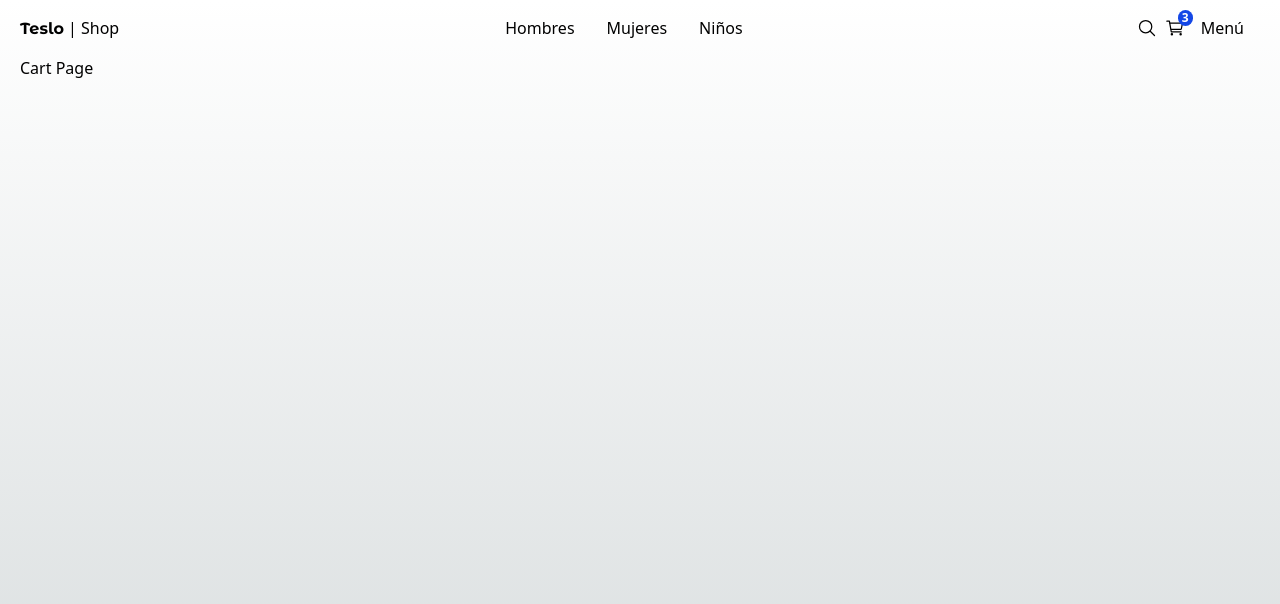
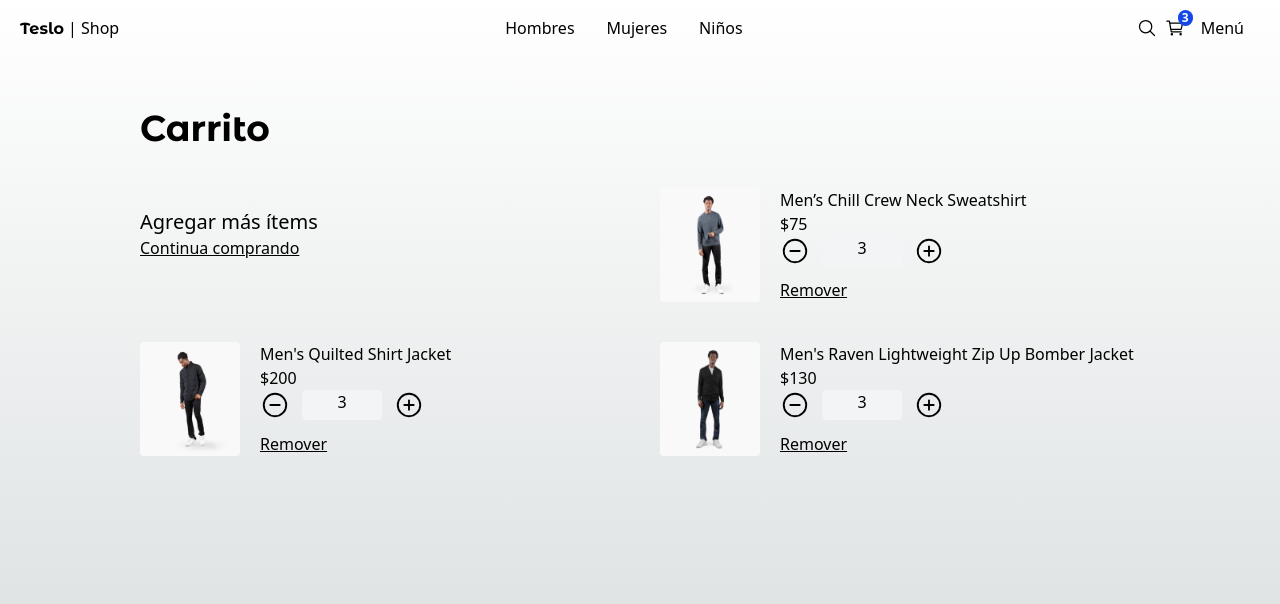
Before and after one commit to b4dow/tesloShop, a Next.js app: page /cart in a window 1280 px wide. Shown: the top 604 px of the page. Built offline with nearby package versions, Linux system fonts and the light colour scheme.

Commit message:
add cart of shop

```diff
--- a/src/app/(shop)/cart/page.tsx
+++ b/src/app/(shop)/cart/page.tsx
@@ -1,7 +1,50 @@
+import { QuantitySelector, Title } from "@/components";
+import { initialData } from "@/seed/seed";
+import Image from "next/image";
+import Link from "next/link";
+
+const productsInCart = [
+  initialData.products[0],
+  initialData.products[1],
+  initialData.products[2],
+];
+
 export default function CartPage() {
   return (
-    <div>
-      <h1>Cart Page</h1>
+    <div className="flex justify-center items-center mb-72 px-10 sm:px-0">
+      <div className="flex flex-col w-[1000px] ">
+        <Title title="Carrito" />
+        <div className="grid grid-cols-1 sm:grid-cols-2 gap-10">
+          {/* Carrito */}
+          <div className="flex flex-col mt-5">
+            <span className="text-xl">Agregar más ítems</span>
+            <Link href="/" className="underline mb-5 ">
+              Continua comprando
+            </Link>
+          </div>
+
+          {/* Items */}
+          {productsInCart.map((product) => (
+            <div key={product.slug} className="flex">
+              <Image
+                src={`/products/${product.images[0]}`}
+                alt={product.title}
+                width={100}
+                height={100}
+                className="mr-5 rounded"
+                unoptimized
+              />
+              <div>
+                <p>{product.title}</p>
+                <p>${product.price}</p>
+                <QuantitySelector quantity={3} />
+                <button className="underline mt-3">Remover</button>
+              </div>
+            </div>
+          ))}
+          {/* Checkout */}
+        </div>
+      </div>
     </div>
   );
 }
```
